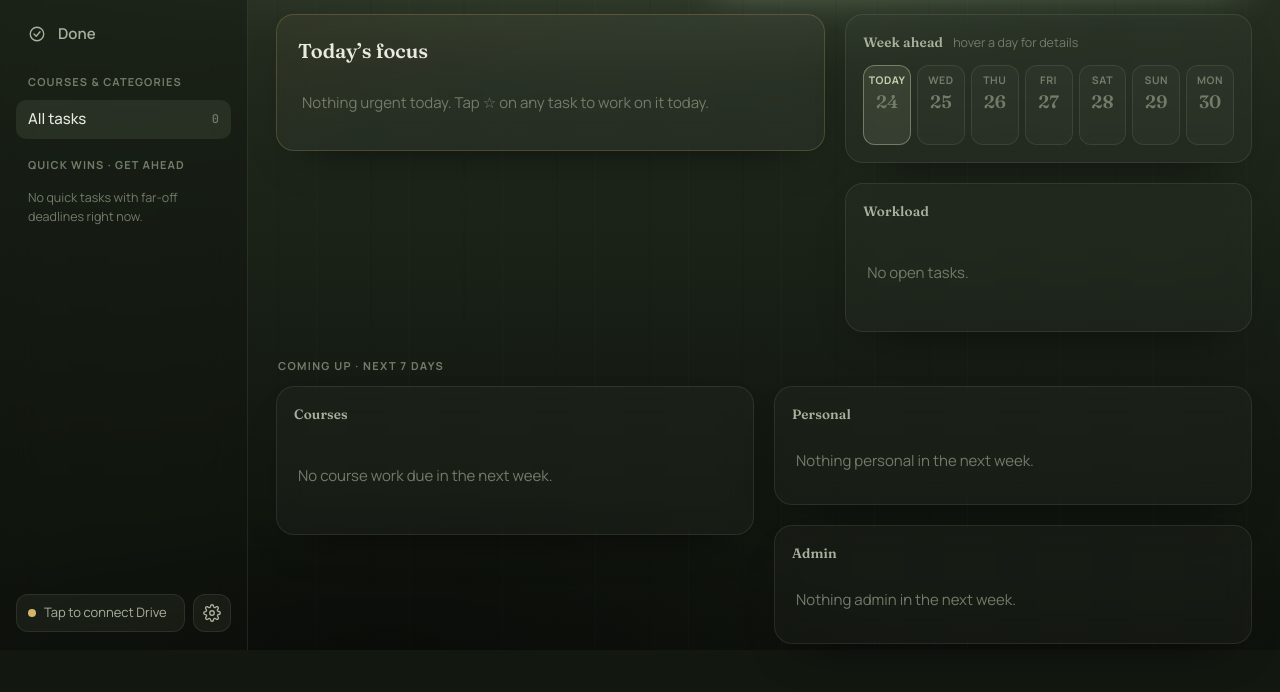
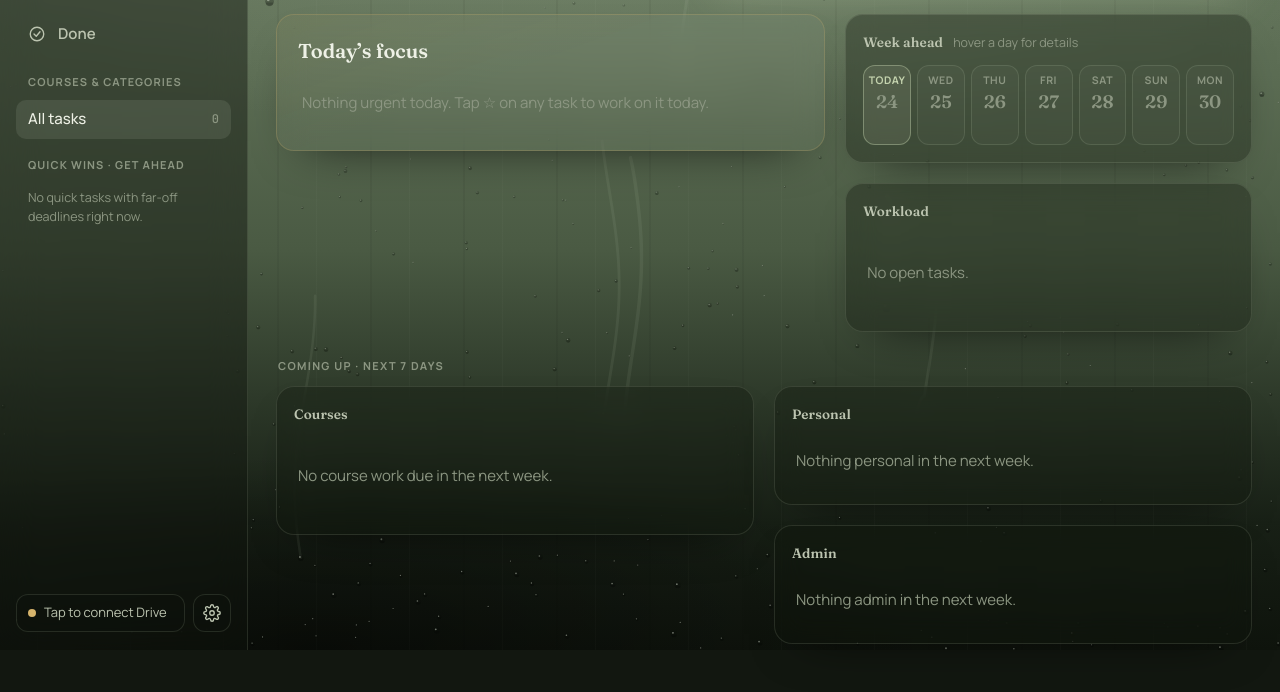
Before and after one commit to repxore23/todo-hub, a plain HTML site: page index.html in a window 1280 px wide. Shown: the part 150-842 px from the top of the page. Drawn offline with Linux system fonts and the light colour scheme.

Commit message:
Add files via upload

```diff
--- a/index.html
+++ b/index.html
@@ -17,6 +17,7 @@
 </head>
 <body>
 <div class="glow" aria-hidden="true"></div>
+<canvas id="rain" aria-hidden="true"></canvas>
 
 <div class="app">
   <!-- Sidebar (desktop) -->
@@ -169,6 +170,11 @@
     </section>
 
     <section class="set-block">
+      <h3>Look</h3>
+      <label class="toggle" for="rain-toggle"><input type="checkbox" id="rain-toggle"> Rain on the window (turn off to save battery)</label>
+    </section>
+
+    <section class="set-block">
       <h3>Your data</h3>
       <div class="row wrap">
         <button class="btn sm" type="button" id="import-seed">Load starter tasks</button>
@@ -185,5 +191,6 @@
 <script src="config.js"></script>
 <script src="https://accounts.google.com/gsi/client" async defer></script>
 <script src="app.js"></script>
+<script src="rain.js"></script>
 </body>
 </html>
--- /dev/null
+++ b/rain.js
@@ -0,0 +1,122 @@
+/* Rain on the window: still condensation droplets plus a few drops that slowly slide down,
+   leaving faint trails. Pauses when the app is hidden; stays still with "reduce motion".
+   Turned on/off in Settings (localStorage "hub.rain", default on). */
+(() => {
+  'use strict';
+  const cv = document.getElementById('rain');
+  if (!cv || !cv.getContext) return;
+  const ctx = cv.getContext('2d');
+  const still = window.matchMedia && matchMedia('(prefers-reduced-motion: reduce)').matches;
+  let enabled = true;
+  try { enabled = JSON.parse(localStorage.getItem('hub.rain') ?? 'true') !== false; } catch { /* default on */ }
+
+  let W = 0; let H = 0; let dpr = 1;
+  let mist = null; // pre-rendered condensation layer
+  let drops = [];
+  let raf = 0; let last = 0;
+
+  const rand = (a, b) => a + Math.random() * (b - a);
+
+  function drawDrop(c, x, y, r, alpha) {
+    // Dark lens body, soft lower shadow, bright highlight top-left: reads as water on glass.
+    c.beginPath(); c.arc(x, y, r, 0, Math.PI * 2);
+    c.fillStyle = `rgba(12, 16, 10, ${0.28 * alpha})`; c.fill();
+    c.beginPath(); c.arc(x, y + r * 0.25, r * 0.85, 0, Math.PI);
+    c.fillStyle = `rgba(0, 0, 0, ${0.18 * alpha})`; c.fill();
+    c.beginPath(); c.arc(x - r * 0.3, y - r * 0.35, Math.max(0.6, r * 0.32), 0, Math.PI * 2);
+    c.fillStyle = `rgba(235, 242, 225, ${0.45 * alpha})`; c.fill();
+  }
+
+  function buildMist() {
+    mist = document.createElement('canvas');
+    mist.width = W * dpr; mist.height = H * dpr;
+    const m = mist.getContext('2d');
+    m.scale(dpr, dpr);
+    // Denser, slightly bigger beads lower down, like the bottom of a fogged window.
+    const n = Math.round((W * H) / 2600);
+    for (let i = 0; i < n; i++) {
+      const y = H * Math.pow(Math.random(), 0.55);
+      const lower = y / H;
+      const r = rand(0.5, 1.3 + lower * 1.8);
+      drawDrop(m, rand(0, W), y, r, 0.45 + lower * 0.55);
+    }
+  }
+
+  function spawn(initial) {
+    return {
+      x: rand(0, W),
+      y: initial ? rand(0, H * 0.8) : rand(-20, H * 0.45),
+      r: rand(2.2, 4.6),
+      v: 0,
+      pause: rand(0, 3000),
+      trail: [],
+    };
+  }
+
+  function resize() {
+    dpr = Math.min(window.devicePixelRatio || 1, 2);
+    W = window.innerWidth; H = window.innerHeight;
+    cv.width = W * dpr; cv.height = H * dpr;
+    ctx.setTransform(dpr, 0, 0, dpr, 0, 0);
+    buildMist();
+    const count = Math.max(6, Math.min(18, Math.round(W / 90)));
+    drops = Array.from({ length: count }, () => spawn(true));
+    frame(performance.now(), true);
+  }
+
+  function frame(now, once) {
+    const dt = Math.min(64, now - (last || now)); last = now;
+    ctx.clearRect(0, 0, W, H);
+    if (!enabled) return;
+    ctx.drawImage(mist, 0, 0, W, H);
+    for (const d of drops) {
+      if (!still && !once) {
+        // Stick-slip motion: drops wait, then slide, then slow down again.
+        if (d.pause > 0) d.pause -= dt;
+        else {
+          d.v = Math.min(0.12 + d.r * 0.02, d.v + 0.0004 * dt);
+          d.y += d.v * dt;
+          d.x += Math.sin((d.y + d.r * 40) / 60) * 0.03 * dt;
+          if (Math.random() < 0.004 * (dt / 16)) { d.pause = rand(300, 2200); d.v = 0; }
+          d.trail.push([d.x, d.y]);
+          if (d.trail.length > 90) d.trail.shift();
+        }
+        if (d.y - d.r > H) Object.assign(d, spawn(false));
+      }
+      if (d.trail.length > 1) {
+        ctx.beginPath();
+        ctx.moveTo(d.trail[0][0], d.trail[0][1]);
+        for (const [tx, ty] of d.trail) ctx.lineTo(tx, ty);
+        ctx.strokeStyle = 'rgba(225, 235, 212, 0.07)';
+        ctx.lineWidth = d.r * 0.9; ctx.lineCap = 'round';
+        ctx.stroke();
+      }
+      drawDrop(ctx, d.x, d.y, d.r, 1);
+    }
+  }
+
+  function loop(now) {
+    frame(now, false);
+    raf = enabled && !still && !document.hidden ? requestAnimationFrame(loop) : 0;
+  }
+  function start() { if (!raf && enabled && !still && !document.hidden) { last = 0; raf = requestAnimationFrame(loop); } }
+
+  window.addEventListener('resize', () => { cancelAnimationFrame(raf); raf = 0; resize(); start(); });
+  document.addEventListener('visibilitychange', () => { if (document.hidden) { cancelAnimationFrame(raf); raf = 0; } else start(); });
+
+  // Settings toggle
+  const toggle = document.getElementById('rain-toggle');
+  if (toggle) {
+    toggle.checked = enabled;
+    toggle.addEventListener('change', () => {
+      enabled = toggle.checked;
+      try { localStorage.setItem('hub.rain', JSON.stringify(enabled)); } catch { /* ignore */ }
+      cancelAnimationFrame(raf); raf = 0;
+      frame(performance.now(), true);
+      start();
+    });
+  }
+
+  resize();
+  start();
+})();
--- a/styles.css
+++ b/styles.css
@@ -7,13 +7,13 @@
   --bg: #121710;
   --bg-2: #1a2117;
   --on-accent: #141a10;
-  --glass: rgba(214, 226, 198, 0.05);
-  --glass-2: rgba(214, 226, 198, 0.085);
-  --stroke: rgba(214, 226, 198, 0.10);
-  --stroke-2: rgba(214, 226, 198, 0.18);
-  --ink: #e7eadf;
-  --muted: #a9b19e;
-  --faint: #737c69;
+  --glass: rgba(14, 19, 12, 0.40);      /* dark frosted panels sit on the light fog */
+  --glass-2: rgba(225, 235, 210, 0.10); /* hover / selected states */
+  --stroke: rgba(220, 232, 205, 0.12);
+  --stroke-2: rgba(220, 232, 205, 0.22);
+  --ink: #eef1e6;
+  --muted: #bcc4b0;
+  --faint: #8c9682;
   --violet: #a3b78a;
   --violet-2: #c4d3ae;
   --cyan: #9cc3b9;
@@ -46,14 +46,15 @@ svg { width: 18px; height: 18px; fill: none; stroke: currentColor; stroke-width:
 .glow {
   position: fixed; inset: 0; z-index: -1; pointer-events: none;
   background:
-    repeating-linear-gradient(90deg, transparent 0 37px, rgba(220, 230, 205, 0.018) 37px 38px, transparent 38px 91px, rgba(0, 0, 0, 0.05) 91px 93px),
-    radial-gradient(90vw 55vh at 50% -10%, rgba(160, 178, 140, 0.30), transparent 70%),
-    linear-gradient(180deg, #2c3626 0%, #1d251a 38%, #141a12 70%, #0e120c 100%);
+    repeating-linear-gradient(90deg, transparent 0 37px, rgba(230, 238, 220, 0.025) 37px 38px, transparent 38px 91px, rgba(0, 0, 0, 0.05) 91px 93px),
+    radial-gradient(100vw 60vh at 50% -5%, rgba(170, 186, 158, 0.35), transparent 70%),
+    linear-gradient(180deg, #6a7b61 0%, #5c6d54 28%, #4a5a43 50%, #2e3a2a 68%, #182016 84%, #0f140d 100%);
 }
 .glow::after {
   content: ""; position: absolute; inset: 0;
-  background: radial-gradient(60vw 30vh at 30% 100%, rgba(0, 0, 0, 0.35), transparent 70%);
+  background: radial-gradient(70vw 35vh at 25% 100%, rgba(0, 0, 0, 0.45), transparent 70%);
 }
+#rain { position: fixed; inset: 0; width: 100%; height: 100%; z-index: -1; pointer-events: none; }
 
 .app { display: grid; grid-template-columns: var(--side-w) minmax(0, 1fr); min-height: 100vh; }
 
@@ -187,7 +188,7 @@ h2 { margin: 0; font-family: var(--font-display); font-size: 15px; font-weight:
 /* Hierarchy: focus is the hero; the rest is quieter */
 .hero-grid { display: grid; grid-template-columns: minmax(0, 1.35fr) minmax(0, 1fr); gap: 20px; align-items: start; }
 .stack { display: flex; flex-direction: column; gap: 20px; min-width: 0; }
-.card.quiet { background: rgba(255, 255, 255, 0.028); }
+.card.quiet { background: rgba(14, 19, 12, 0.32); }
 .card.quiet .card-head h2 { font-size: 13.5px; color: var(--muted); letter-spacing: .01em; }
 .focus-card { padding: 22px; }
 .focus-card .card-head h2 { font-size: 20px; }
@@ -229,6 +230,19 @@ h2 { margin: 0; font-family: var(--font-display); font-size: 15px; font-weight:
 .task.reminder .task-title { color: var(--muted); font-weight: 500; }
 .issue-ic { border-radius: 7px; background: rgba(212, 178, 106, 0.16); color: var(--amber); font-weight: 800; font-size: 13px; }
 .task.compact .bell, .task.compact .issue-ic { margin-top: 0; }
+.prog-ctl {
+  flex: none; display: inline-flex; align-items: center; gap: 2px; height: 24px; margin-top: 0; padding: 0 2px; border-radius: 9px;
+  background: rgba(150, 190, 180, 0.12); box-shadow: inset 0 0 0 1px rgba(150, 190, 180, 0.35);
+}
+.pc-count { font: 600 11.5px var(--font-mono); color: var(--cyan); min-width: 30px; text-align: center; }
+.pc-btn { all: unset; cursor: pointer; width: 20px; height: 20px; display: grid; place-items: center; border-radius: 7px; color: var(--cyan); font-weight: 700; font-size: 14px; line-height: 1; }
+.pc-btn:hover { background: rgba(150, 190, 180, 0.22); }
+.pc-btn:disabled { opacity: .3; cursor: default; background: none; }
+.pc-btn:focus-visible { outline: 2px solid var(--violet-2); }
+.pc-btn.finish { background: var(--green); color: var(--on-accent); }
+.toast { display: flex; align-items: center; gap: 14px; }
+.toast-undo { all: unset; cursor: pointer; font-weight: 700; color: var(--violet-2); padding: 2px 6px; border-radius: 6px; }
+.toast-undo:hover { background: var(--glass-2); }
 .prog-btn {
   all: unset; cursor: pointer; flex: none; box-sizing: border-box; min-width: 38px; height: 22px; padding: 0 6px; margin-top: 1px;
   display: grid; place-items: center; border-radius: 8px; font: 600 11.5px var(--font-mono);
@@ -336,6 +350,8 @@ select option { background: #1a2017; }
 .row { display: flex; gap: 8px; align-items: center; }
 .row.wrap { flex-wrap: wrap; }
 .file-btn { display: inline-flex; align-items: center; }
+.set-block label.toggle { display: flex; align-items: center; gap: 10px; color: var(--ink); font-weight: 500; font-size: 14px; cursor: pointer; }
+.toggle input { width: 18px; height: 18px; accent-color: var(--violet); }
 
 .toast {
   position: fixed; left: 50%; transform: translateX(-50%); z-index: 20;
--- a/sw.js
+++ b/sw.js
@@ -1,7 +1,7 @@
 // Offline support: keeps the app's own files cached so it opens without internet.
 // Bump VERSION whenever you change the app files.
-const VERSION = 'hub-v6';
-const SHELL = ['./', 'index.html', 'styles.css', 'app.js', 'config.js', 'manifest.webmanifest', 'icons/icon.svg', 'icons/icon-192.png', 'icons/icon-512.png'];
+const VERSION = 'hub-v8';
+const SHELL = ['./', 'index.html', 'styles.css', 'app.js', 'rain.js', 'config.js', 'manifest.webmanifest', 'icons/icon.svg', 'icons/icon-192.png', 'icons/icon-512.png'];
 
 self.addEventListener('install', (e) => {
   e.waitUntil(caches.open(VERSION).then((c) => c.addAll(SHELL)).then(() => self.skipWaiting()));
```
Also changed, not shown: app.js (+30 -10 lines).
